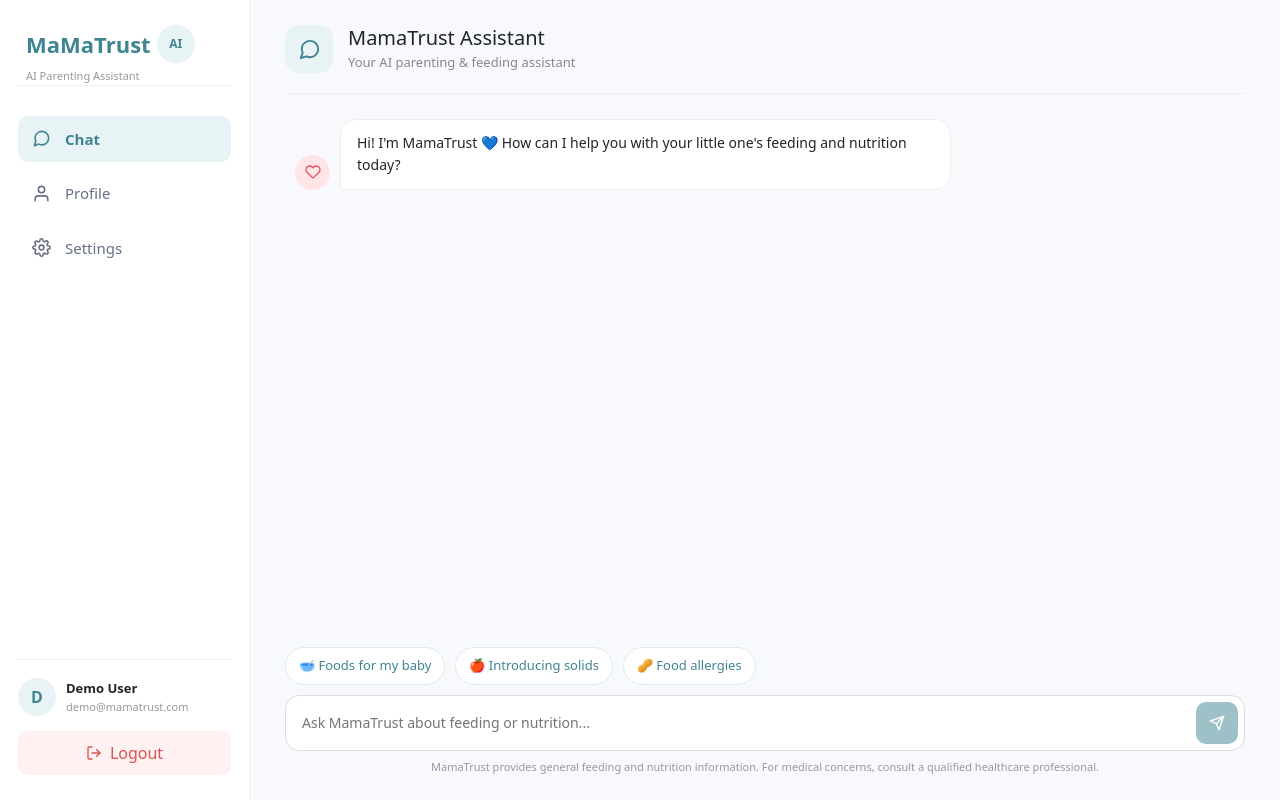
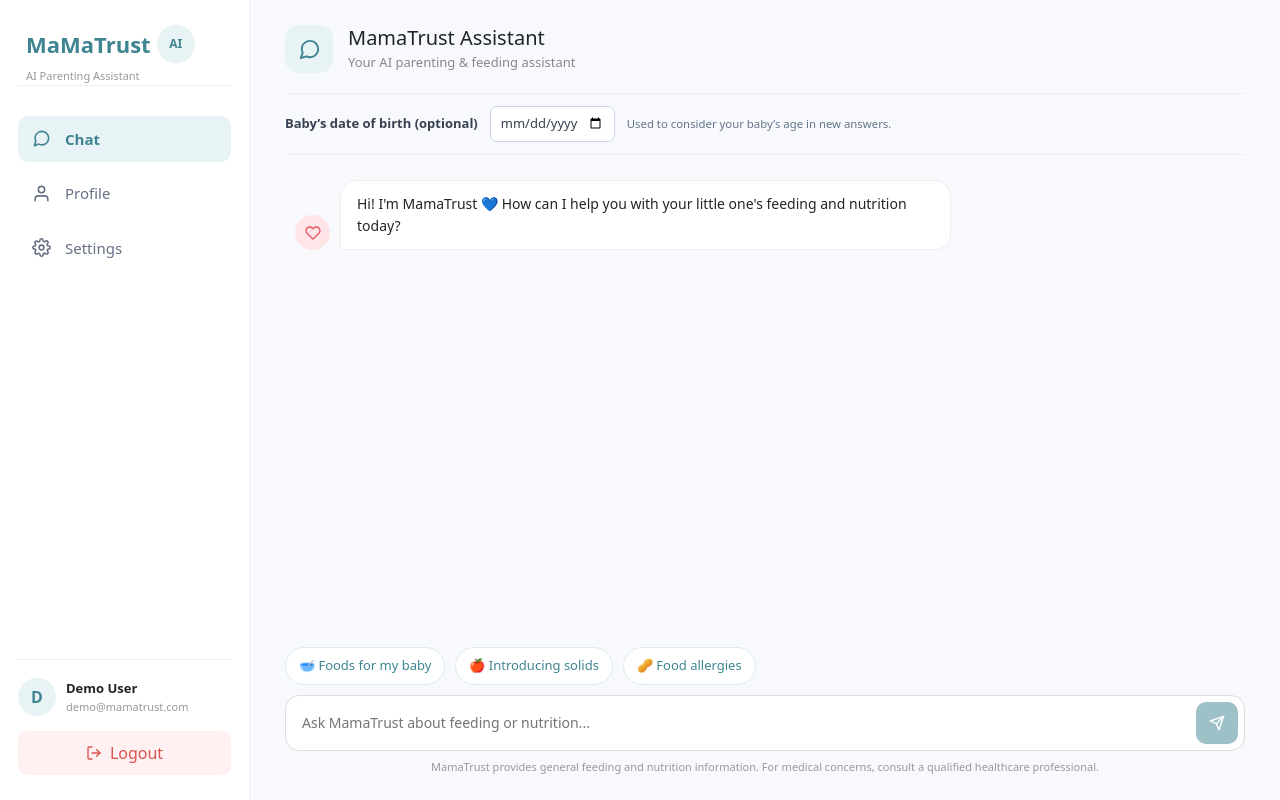
Before and after one commit to Mathushanan/MaMaTrust-chatbot, a React (Vite) app in the folder frontend/: page /chat in a window 1280 px wide. Built offline with nearby package versions, Linux system fonts and the light colour scheme.

Commit message:
Update Chat.jsx

```diff
--- a/frontend/src/pages/Chat.jsx
+++ b/frontend/src/pages/Chat.jsx
@@ -1,4 +1,4 @@
-import React, { useState, useRef, useEffect } from "react";
+import { useState, useRef, useEffect } from "react";
 import { FiSend, FiMessageCircle, FiUser, FiHeart, FiAlertTriangle } from "react-icons/fi";
 import axios from "axios";
 import { ClipLoader } from "react-spinners";
@@ -8,6 +8,11 @@ const API_BASE_URL = "http://localhost:8000";
 
 const Chat = () => {
   const [message, setMessage] = useState("");
+  const [babyDob, setBabyDob] = useState("");
+  const [dobError, setDobError] = useState("");
+  // Use the browser's local calendar date, avoiding UTC date shifts.
+  const now = new Date();
+  const today = `${now.getFullYear()}-${String(now.getMonth() + 1).padStart(2, "0")}-${String(now.getDate()).padStart(2, "0")}`;
   const [isLoading, setIsLoading] = useState(false);
 
   const [messages, setMessages] = useState([
@@ -31,6 +36,11 @@ const Chat = () => {
     e.preventDefault();
 
     if (!message.trim() || isLoading) return;
+    if (babyDob && babyDob > today) {
+      setDobError("Please choose a date of birth that is today or earlier.");
+      return;
+    }
+    setDobError("");
 
     const userMessage = {
       id: Date.now(),
@@ -45,15 +55,10 @@ const Chat = () => {
     setIsLoading(true);
 
     try {
-      // Calls the real backend - /score/demo scores the claim against the
-      // local sample_chunks.json. Once Gayathri's real retrieval is wired
-      // in (Week 7), this can switch to /score with real retrieved chunks
-      // instead of the demo endpoint.
-      const response = await axios.post(
-        `${API_BASE_URL}/score/demo`,
-        null,
-        { params: { claim: currentMessage } }
-      );
+      const response = await axios.post(`${API_BASE_URL}/score/chat`, {
+        claim: currentMessage,
+        baby_dob: babyDob || null,
+      });
 
       const data = response.data;
 
@@ -75,7 +80,9 @@ const Chat = () => {
       const errorMessage = {
         id: Date.now() + 1,
         sender: "bot",
-        text: "Sorry, I'm having trouble reaching the MamaTrust service right now. Please check that the backend is running and try again.",
+        text: error.response?.status === 422
+          ? "Please check your question and the baby’s date of birth, then try again."
+          : "Sorry, I'm having trouble reaching the MamaTrust service right now. Please check that the backend is running and try again.",
       };
       setMessages((prev) => [...prev, errorMessage]);
     } finally {
@@ -95,6 +102,23 @@ const Chat = () => {
           <h2>MamaTrust Assistant</h2>
           <p>Your AI parenting & feeding assistant</p>
         </div>
+      </div>
+
+      <div className="baby-profile">
+        <label htmlFor="baby-dob">Baby’s date of birth (optional)</label>
+        <input
+          id="baby-dob"
+          type="date"
+          value={babyDob}
+          max={today}
+          onChange={(e) => { setBabyDob(e.target.value); setDobError(""); }}
+          disabled={isLoading}
+          aria-describedby="baby-dob-help"
+        />
+        {babyDob && <button type="button" disabled={isLoading}
+          onClick={() => { setBabyDob(""); setDobError(""); }}>Clear date</button>}
+        <small id="baby-dob-help">Used to consider your baby’s age in new answers.</small>
+        {dobError && <p className="baby-profile-error" role="alert">{dobError}</p>}
       </div>
 
       {/* Chat Messages */}
```
